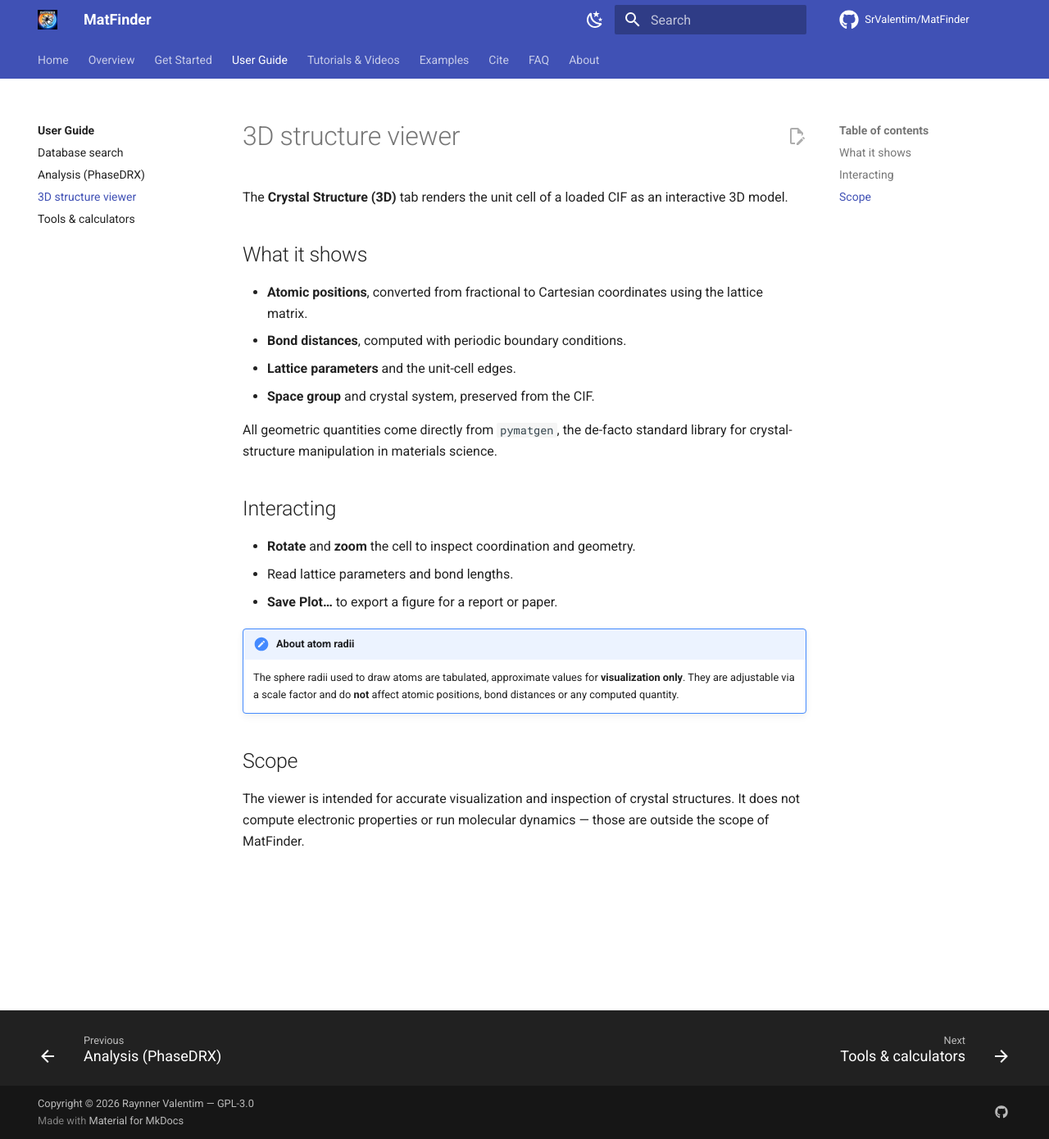
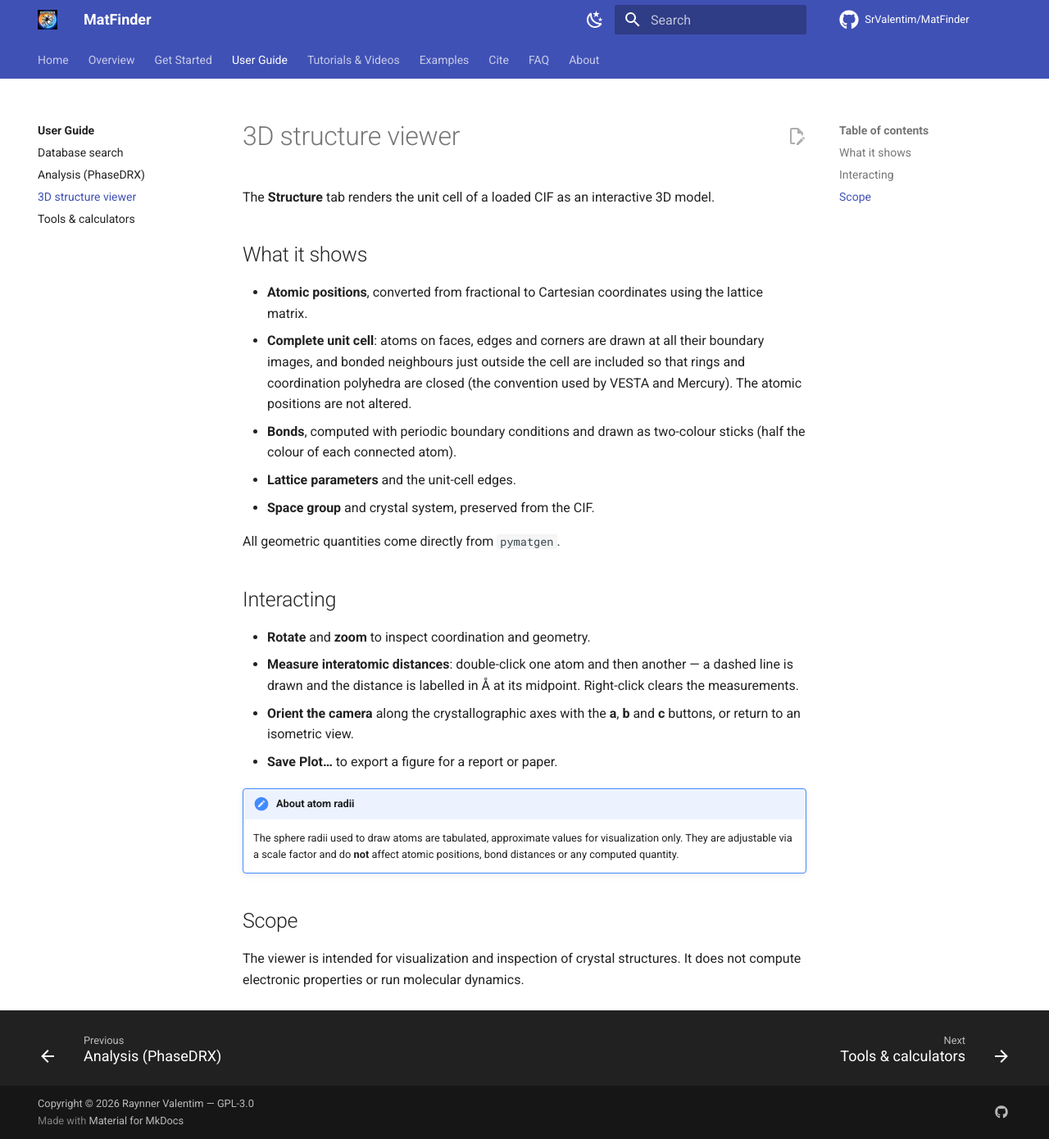
Before and after one commit to SrValentim/MatFinder, an MkDocs documentation site: the page built from website/docs/guide/structure-viewer.md, in a window 1280 px wide and 1390 px high. Shown: the whole window at 82% size. Built offline with MkDocs 1.6.1 and Material for MkDocs 9.7.7, drawn with Linux system fonts in a browser that asks for light colours; comment, search, counter and statistics services are not loaded.

Commit message:
docs(site): documenta novidades do visualizador 3D (célula completa, ligações de duas cores, medição de distância, vistas por eixo)

```diff
--- a/website/docs/guide/structure-viewer.md
+++ b/website/docs/guide/structure-viewer.md
@@ -1,32 +1,38 @@
 # 3D structure viewer
 
-The **Crystal Structure (3D)** tab renders the unit cell of a loaded CIF as an
-interactive 3D model.
+The **Structure** tab renders the unit cell of a loaded CIF as an interactive 3D model.
 
 ## What it shows
 
 - **Atomic positions**, converted from fractional to Cartesian coordinates using the
   lattice matrix.
-- **Bond distances**, computed with periodic boundary conditions.
+- **Complete unit cell**: atoms on faces, edges and corners are drawn at all their
+  boundary images, and bonded neighbours just outside the cell are included so that rings
+  and coordination polyhedra are closed (the convention used by VESTA and Mercury). The
+  atomic positions are not altered.
+- **Bonds**, computed with periodic boundary conditions and drawn as two-colour sticks
+  (half the colour of each connected atom).
 - **Lattice parameters** and the unit-cell edges.
 - **Space group** and crystal system, preserved from the CIF.
 
-All geometric quantities come directly from `pymatgen`, the de-facto standard library
-for crystal-structure manipulation in materials science.
+All geometric quantities come directly from `pymatgen`.
 
 ## Interacting
 
-- **Rotate** and **zoom** the cell to inspect coordination and geometry.
-- Read lattice parameters and bond lengths.
+- **Rotate** and **zoom** to inspect coordination and geometry.
+- **Measure interatomic distances**: double-click one atom and then another — a dashed
+  line is drawn and the distance is labelled in Å at its midpoint. Right-click clears the
+  measurements.
+- **Orient the camera** along the crystallographic axes with the **a**, **b** and **c**
+  buttons, or return to an isometric view.
 - **Save Plot…** to export a figure for a report or paper.
 
 !!! note "About atom radii"
     The sphere radii used to draw atoms are tabulated, approximate values for
-    **visualization only**. They are adjustable via a scale factor and do **not**
-    affect atomic positions, bond distances or any computed quantity.
+    visualization only. They are adjustable via a scale factor and do **not** affect
+    atomic positions, bond distances or any computed quantity.
 
 ## Scope
 
-The viewer is intended for accurate visualization and inspection of crystal
-structures. It does not compute electronic properties or run molecular dynamics —
-those are outside the scope of MatFinder.
+The viewer is intended for visualization and inspection of crystal structures. It does
+not compute electronic properties or run molecular dynamics.
```
Also changed, not shown: website/docs/overview/features.md (+3 -2 lines).
